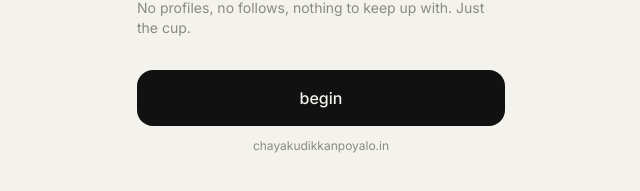
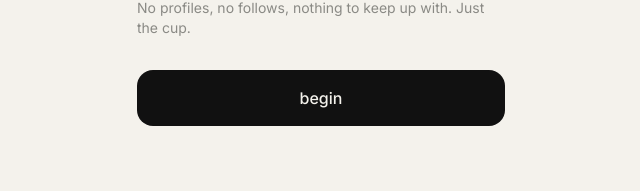
Before and after one commit to o-holics/chayakudikkan-poyalo, a Next.js app: page / in a window 1280 px wide. Shown: the part 666-857 px from the top of the page, without its empty margins (319-959 px from the left). After the commit the page ends 832 px from the top, so only its background shows below. Built offline with nearby package versions, Linux system fonts and the light colour scheme; no server answers.

Commit message:
fix: trim landing footer to avoid clip

```diff
--- a/src/app/page.tsx
+++ b/src/app/page.tsx
@@ -66,12 +66,9 @@ export default function Landing() {
       </p>
 
       <BottomAction>
-        <Stack gap={3} className="items-center">
-          <Link href="/sign-in" className="w-full">
-            <Button full>begin</Button>
-          </Link>
-          <span className="text-xs text-ink-soft">chayakudikkanpoyalo.in</span>
-        </Stack>
+        <Link href="/sign-in" className="block w-full">
+          <Button full>begin</Button>
+        </Link>
       </BottomAction>
     </Screen>
   );
```
